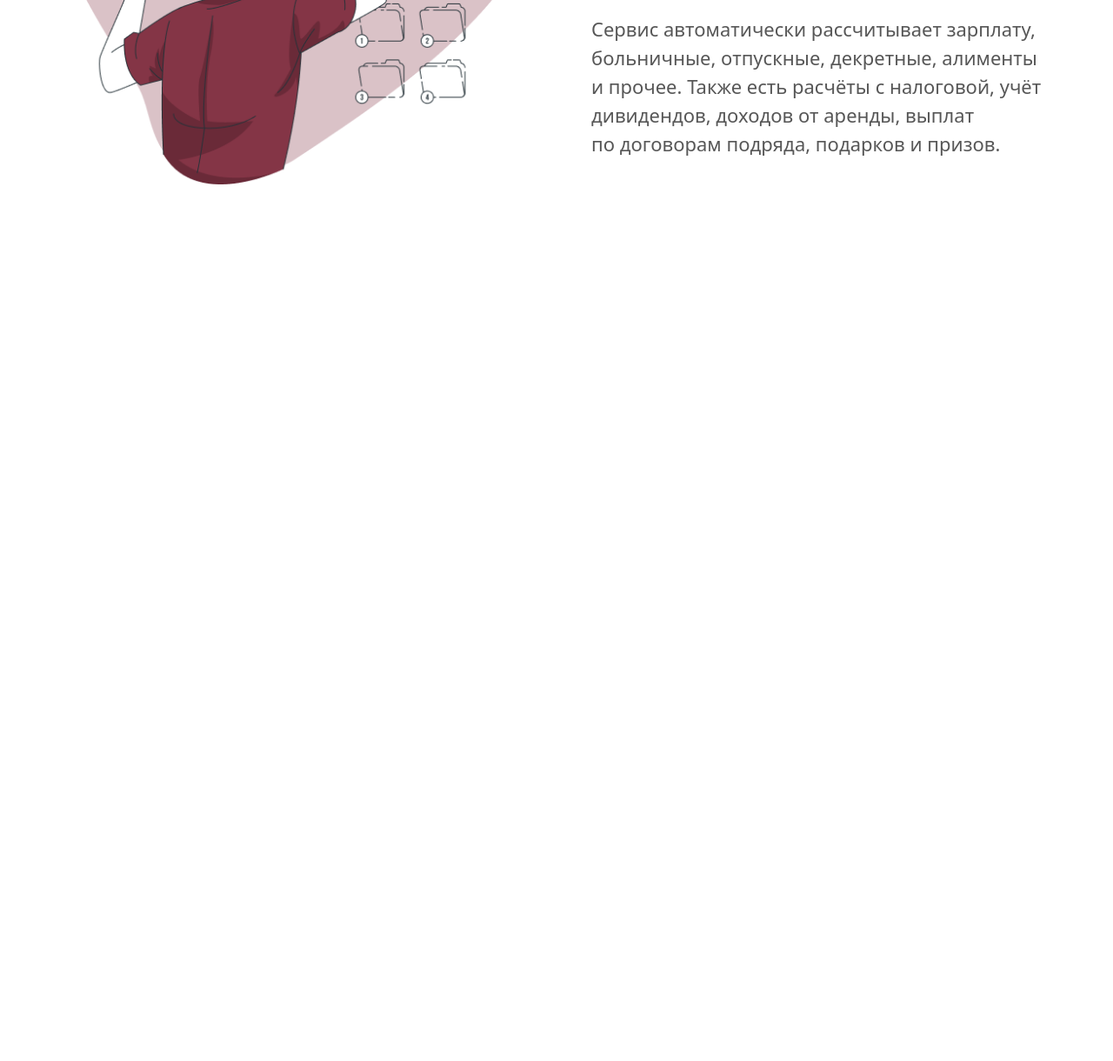
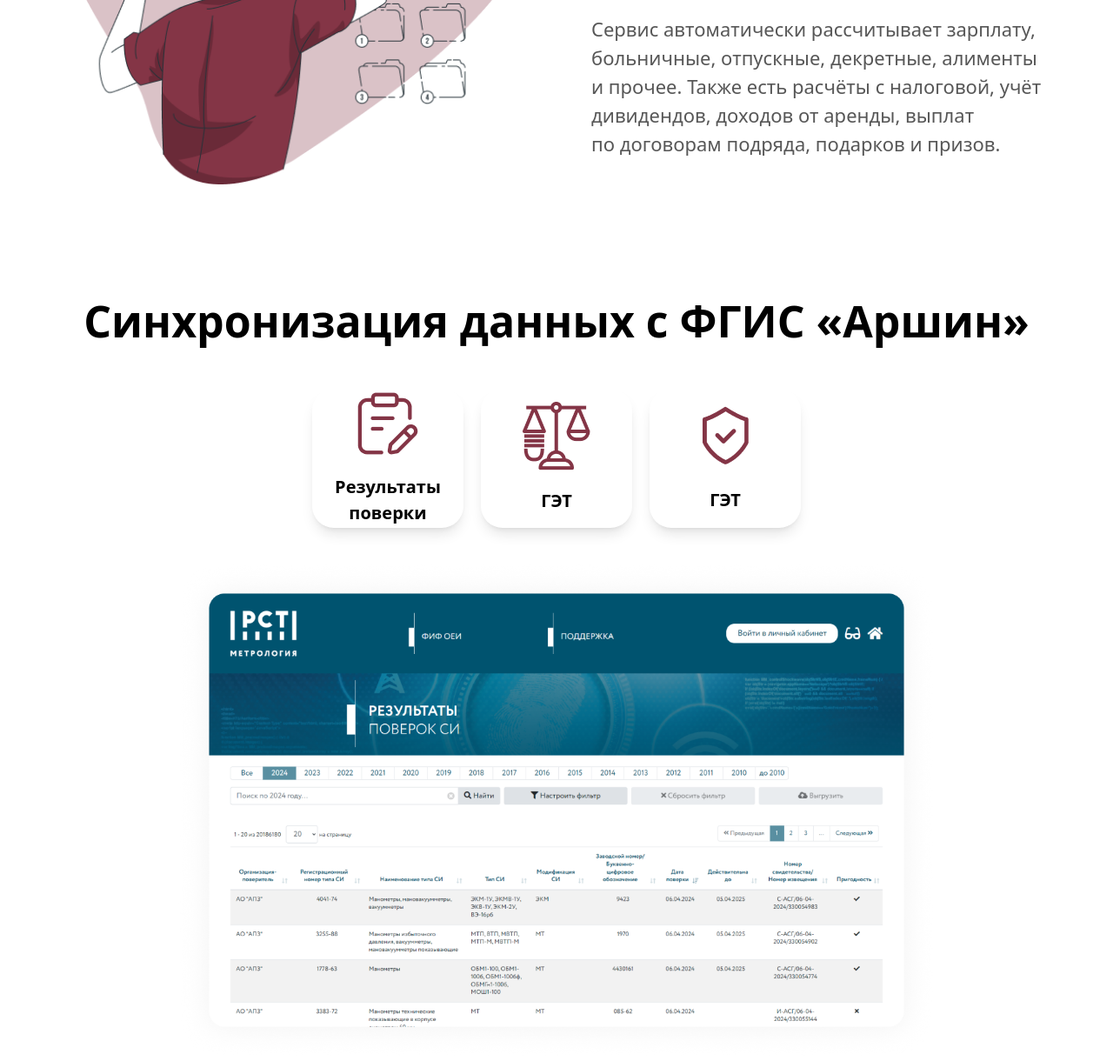
Before and after one commit to MuhammadRahmatulloev/Metrolog, a website: page index.html in a window 1280 px wide. Shown: the part 4271-5491 px from the top of the page at 87% size. Before the commit the page ends 4503 px from the top, so only its background shows below. Drawn offline with Linux system fonts and the light colour scheme.

Commit message:
Синхронизация данных с ФГИС «Аршин»-section created

```diff
--- a/index.html
+++ b/index.html
@@ -132,6 +132,28 @@
             </div>
             <img class="md:w-[80%] md:self-center lg:w-[50%]" src="./src/images/easy.png" alt="">
         </section>
+        <section class="max-w-300 m-auto mt-20 p-5 flex flex-col gap-10">
+            <h1 class="font-bold text-[25px] text-center md:text-[40px] md:w-[70%] md:self-center lg:w-full lg:text-[50px]">Синхронизация данных с ФГИС «Аршин»</h1>
+            <div class="flex justify-between lg:justify-center lg:gap-5">
+                <div class="shadow-lg w-[48%] md:w-[32%] lg:w-[15%] h-40 rounded-[25px] flex flex-col justify-center items-center gap-5">
+                    <img src="./src/images/arshin1.png" alt="">
+                    <h2 class="font-bold text-[14px] lg:text-[20px] text-center">Результаты поверки</h2>
+                </div>
+                <div class="shadow-lg w-[48%] md:w-[32%] lg:w-[15%] h-40 rounded-[25px] flex flex-col justify-center items-center gap-5">
+                    <img src="./src/images/arshin2.png" alt="">
+                    <h2 class="font-bold text-[14px] lg:text-[20px]">ГЭТ</h2>
+                </div>
+                <div class="hidden md:flex shadow-lg w-[48%] lg:w-[15%] md:w-[32%] h-40 rounded-[25px] flex-col justify-center items-center gap-5">
+                    <img src="./src/images/arshin3.png" alt="">
+                    <h2 class="font-bold text-[14px] lg:text-[20px]">ГЭТ</h2>
+                </div>
+            </div>
+            <div class="self-center md:hidden shadow-lg w-[48%] h-40 rounded-[25px] flex flex-col justify-center items-center gap-5">
+                <img src="./src/images/arshin3.png" alt="">
+                <h2 class="font-bold text-[14px]">ГЭТ</h2>
+            </div>
+            <img class="lg:self-center lg:w-[75%]" src="./src/images/arshin-full.png" alt="">
+        </section>
     </main>
 </body>
 </html>
```
Also changed, not shown: src/output.css.
